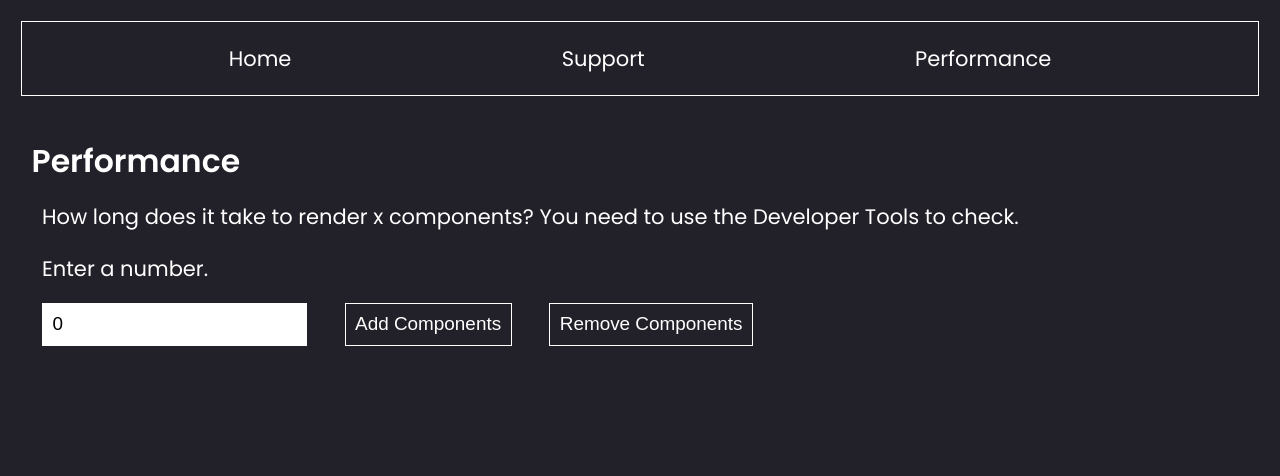
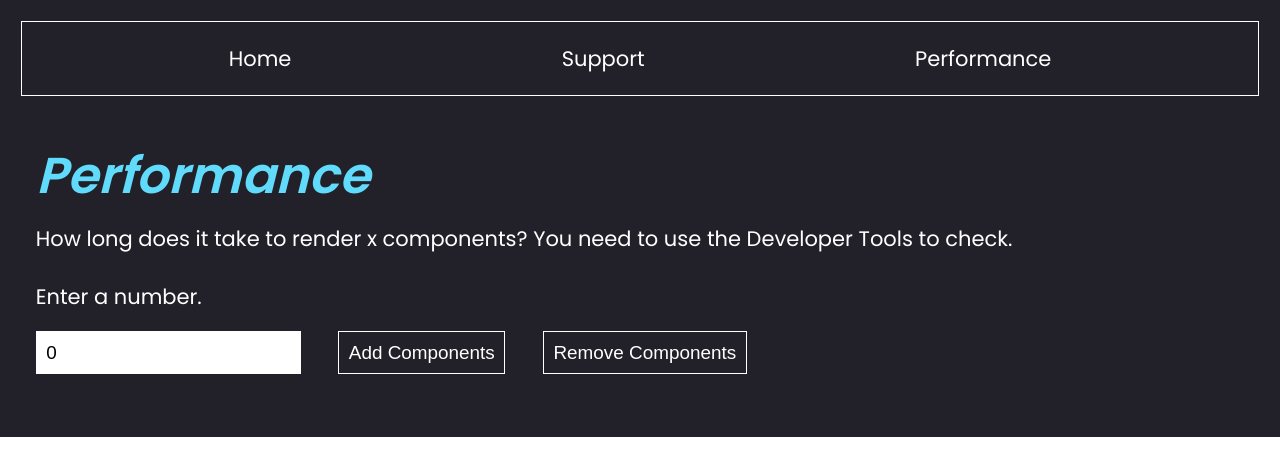
Before and after one commit to CarstenClauss/ba-react, a Next.js app: page /performance in a window 1280 px wide. Shown: the top 476 px of the page. Built offline with nearby package versions, Linux system fonts and the light colour scheme.

Commit message:
feat: Update performance page

```diff
--- /dev/null
+++ b/components/performanceList.jsx
@@ -0,0 +1,65 @@
+/* eslint-disable no-plusplus */
+/* eslint-disable no-bitwise */
+import React, { useState } from 'react';
+import styled from 'styled-components';
+import RenderForm from './renderform';
+
+const Wrapper = styled.div`
+  width: calc(100% - 1.3em);
+  margin: 0 0.7em;
+`;
+
+const ContainerView = styled.div`
+  background-color: #222129;
+  margin: 0 0 2em;
+`;
+
+const ComponentCube = styled.div`
+  margin: 5px;
+  height: 40px;
+  width: 40px;
+  font-size: 0.5em;
+`;
+
+const ComponentContainer = styled.div`
+  width: 100%;
+  display: flex;
+  flex-wrap: wrap;
+  background-color: #222129;
+  padding: 0 0 2em;
+  justify-content: center;
+`;
+
+export default function PerformanceList() {
+  const [variable, setVariable] = useState([]);
+
+  let numbers = [];
+  const passHandler = (input) => {
+    numbers = Array.from({ length: input }, () => (Math.random() * 0xFFFFFF << 0).toString(16));
+    setVariable(numbers);
+  };
+  let i = 1;
+  const componentStyle = (color, x) => ({
+    backgroundColor: x + color,
+  });
+
+  return (
+    <Wrapper>
+      <RenderForm action={(input) => passHandler(input)} />
+      <ContainerView>
+        <ComponentContainer>
+          { variable.map((number) => (
+            <ComponentCube
+              key={i++}
+              value={number.toString()}
+              style={componentStyle(number, '#')}
+            >
+              #
+              {i}
+            </ComponentCube>
+          ))}
+        </ComponentContainer>
+      </ContainerView>
+    </Wrapper>
+  );
+}
--- a/components/renderform.jsx
+++ b/components/renderform.jsx
@@ -2,7 +2,7 @@ import React, { useState } from 'react';
 import styled from 'styled-components';
 
 const FormWrapper = styled.div`
-  padding: 1em 1em 1em 2em;
+  padding: 1em 0 1em;
 `;
 
 const FormButtons = styled.div`
--- a/pages/performance.jsx
+++ b/pages/performance.jsx
@@ -1,77 +1,50 @@
-/* eslint-disable no-plusplus */
-/* eslint-disable no-bitwise */
-import React, { useState } from 'react';
+import React from 'react';
 import styled from 'styled-components';
 import Layout from '../components/layout';
-import RenderForm from '../components/renderform';
+import PerformanceList from '../components/performanceList';
 
 const Wrapper = styled.div`
-  height: 100vh;
+  height: 100%
 `;
 
-const StyledTitle = styled.h2`
-  margin: 0 0 0.5em 1em;
+const ContainerView = styled.div`
+  padding: 0 1em;
+
+  h1 {
+    margin: 0.1em 0;
+  }
 `;
 
-const Description = styled.div`
-  margin: 0 0 0 2em;
+const Title = styled.i`
+  margin: 0 0.3em;
+  font-size: 1.2em;
+  font-weight: bold;
+  color: #61DBFB;
 `;
 
-const ComponentList = styled.div`
-  margin: 5px;
-  height: 40px;
-  width: 40px;
-  font-size: 0.5em;
-`;
-
-const ComponentContainer = styled.div`
-  width: calc(100vw - 2em);
-  display: flex;
-  flex-wrap: wrap;
-  background-color: #222129;
-  padding: 0 1em 2em;
+const Description = styled.p`
+  line-height: 2em;
+  margin: 0 0.7em;
 `;
 
 export default function Performance() {
   const title = 'Performance';
   const description = 'How long does it take to render x components? You need to use the Developer Tools to check.';
 
-  const [variable, setVariable] = useState([]);
-
-  let numbers = [];
-  let i = 1;
-
-  const childHandler = (input) => {
-    numbers = Array.from({ length: input }, () => (Math.random() * 0xFFFFFF << 0).toString(16));
-    setVariable(numbers);
-  };
-
-  const componentStyle = (color, x) => ({
-    backgroundColor: x + color,
-  });
-
   return (
     <Layout>
       <Wrapper>
-        <StyledTitle>
-          {title}
-        </StyledTitle>
-        <Description>
-          {description}
-        </Description>
-        <RenderForm action={(input) => childHandler(input)} />
-        <ComponentContainer>
-          { variable.map((number) => (
-            <ComponentList
-              key={i++}
-              value={number.toString()}
-              style={componentStyle(number, '#')}
-            >
-              #
-              {i}
-            </ComponentList>
-          ))}
-        </ComponentContainer>
+        <ContainerView>
+          <h1>
+            <Title>
+              {title}
+            </Title>
+          </h1>
+          <Description>
+            {description}
+          </Description>
+          <PerformanceList />
+        </ContainerView>
       </Wrapper>
     </Layout>
   );
```
